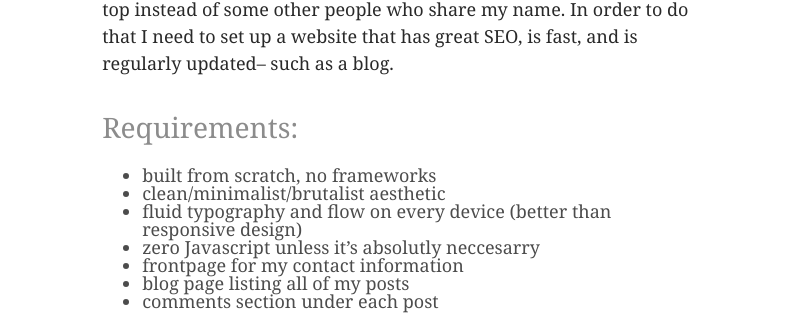
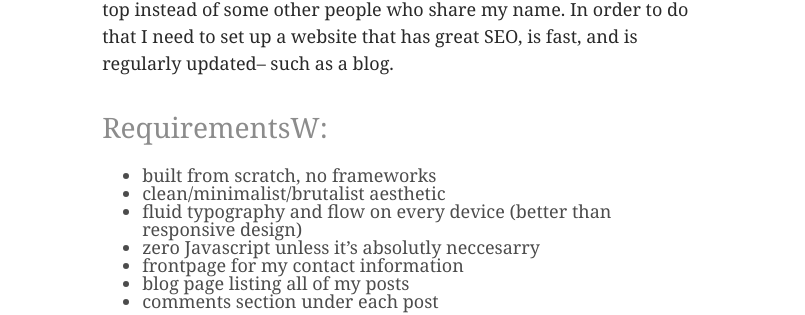
Before and after one commit to saimonhowlader/saimonhowlader.github.io, a Jekyll site: the page built from _posts/2016-06-29-Jekyll-GitHub-and-Prose-pt1.md, in a window 1280 px wide. Shown: the part 634-949 px from the top of the page, without its empty margins (236-1041 px from the left). Built offline with Jekyll 4.4.1, drawn with Linux system fonts in a browser that asks for light colours.

Commit message:
Updated 2016-06-29-Jekyll-GitHub-and-Prose-pt1.md

```diff
--- a/_posts/2016-06-29-Jekyll-GitHub-and-Prose-pt1.md
+++ b/_posts/2016-06-29-Jekyll-GitHub-and-Prose-pt1.md
@@ -13,7 +13,7 @@ published: true
 ### Background
 When my name is googled I want to make sure that I am at the very top instead of some other people who share my name. In order to do that I need to set up a website that has great SEO, is fast, and is regularly updated-- such as a blog.
 
-### Requirements:
+### RequirementsW:
 -  built from scratch, no frameworks
 -	clean/minimalist/brutalist aesthetic
 -	fluid typography and flow on every device (better than responsive design)
```
